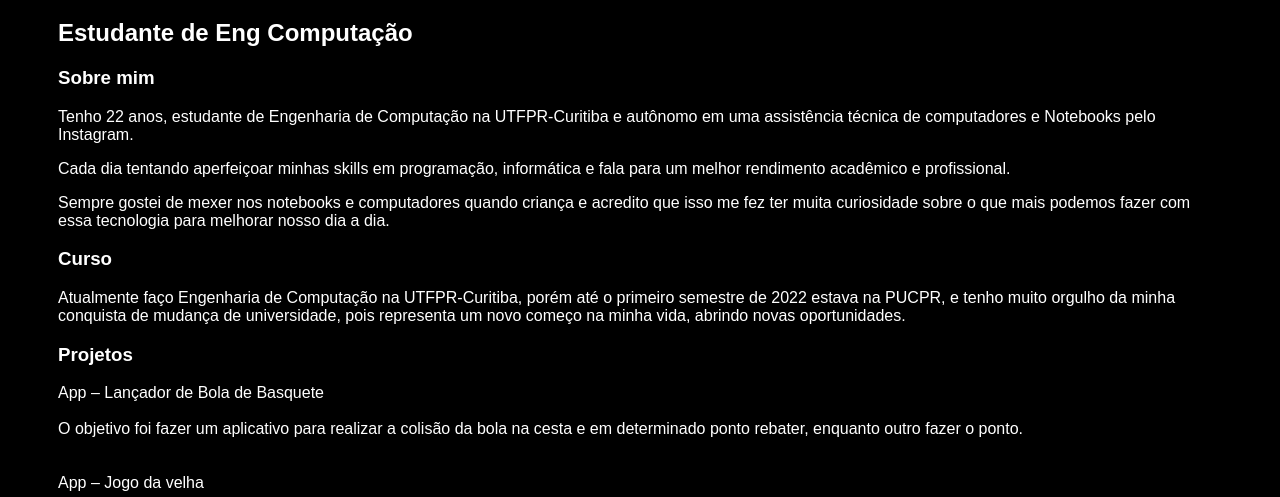
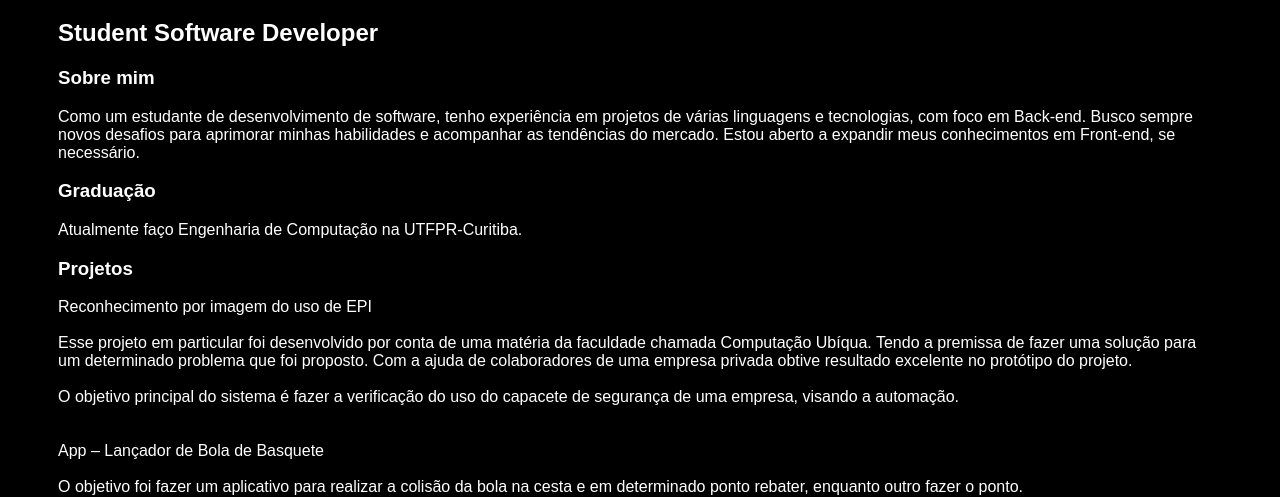
Before and after one commit to yohanngusso/site, a plain HTML site: page index.html in a window 1280 px wide. Shown: the part 307-804 px from the top of the page. Drawn offline with Linux system fonts and the light colour scheme.

Commit message:
nova_feature

```diff
--- a/index.html
+++ b/index.html
@@ -30,24 +30,26 @@
         </header>
 
         <h1>Yohann Gusso</h1>
-        <h2>Estudante de Eng Computação</h2>
+        <h2>Student Software Developer</h2>
 
         <main>
             <section>
                 <h3>Sobre mim</h3>
                 <p>
-                    Tenho 22 anos, estudante de Engenharia de Computação na UTFPR-Curitiba e autônomo em uma assistência técnica de computadores e Notebooks pelo Instagram.
-                    <p>Cada dia tentando aperfeiçoar minhas skills em programação, informática e fala para um melhor rendimento acadêmico e profissional.</p>
-                    Sempre gostei de mexer nos notebooks e computadores quando criança e acredito que isso me fez ter muita curiosidade sobre o que mais podemos fazer com essa tecnologia para melhorar nosso dia a dia.
+                    Como um estudante de desenvolvimento de software, tenho
+                    experiência em projetos de várias linguagens e tecnologias, com foco
+                    em Back-end. Busco sempre novos desafios para aprimorar minhas
+                    habilidades e acompanhar as tendências do mercado. Estou aberto a
+                    expandir meus conhecimentos em Front-end, se necessário.
 
                 </p>
             </section>
         </main>
         <main>
             <section>
-                <h3>Curso</h3>
+                <h3>Graduação</h3>
                 <p>
-                    Atualmente faço Engenharia de Computação na UTFPR-Curitiba, porém até o primeiro semestre de 2022 estava na PUCPR, e tenho muito orgulho da minha conquista de mudança de universidade, pois representa um novo começo na minha vida, abrindo novas oportunidades.
+                    Atualmente faço Engenharia de Computação na UTFPR-Curitiba.
                 </p>
             </section>
         </main>
@@ -55,6 +57,17 @@
             <section>
                 <h3>Projetos</h3>
                 <p>
+                    Reconhecimento por imagem do uso de EPI
+                    <br>
+                    <br>
+                    Esse projeto em particular foi desenvolvido por conta de uma matéria da faculdade chamada Computação Ubíqua. Tendo a premissa de fazer uma solução para um determinado problema que foi proposto.
+                    Com a ajuda de colaboradores de uma empresa privada obtive resultado excelente no protótipo do projeto.
+                    <br>
+                    <br>
+                    O objetivo principal do sistema é fazer a verificação do uso do capacete de segurança de uma empresa, visando a automação.
+                    <br>
+                    <br>
+                    <br>
                     App – Lançador de Bola de Basquete
                     <br>
                     <br>
@@ -68,17 +81,6 @@
                     O objetivo era realizar qualquer aplicativo com as skills que foram ensinadas no app Lançador de Bola de Basquete.
                     <br>
                     <br>
-                    <br>
-                    Reconhecimento por imagem do uso de EPI
-                    <br>
-                    <br>
-                    Esse projeto em particular foi desenvolvido por conta de uma matéria da faculdade chamada Computação Ubíqua. Tendo a premissa de fazer uma solução para um determinado problema que foi proposto.
-                    Com a ajuda de colaboradores de uma empresa privada obtive resultado excelente no protótipo do projeto.
-                    <br>
-                    <br>
-                    O objetivo principal do sistema é fazer a verificação do uso do capacete de segurança de uma empresa, visando a automação.
-
-
                 </p>
             </section>
         </main>
```
Also changed, not shown: img-icons/Foto1.jpeg (added), 1 other file.
